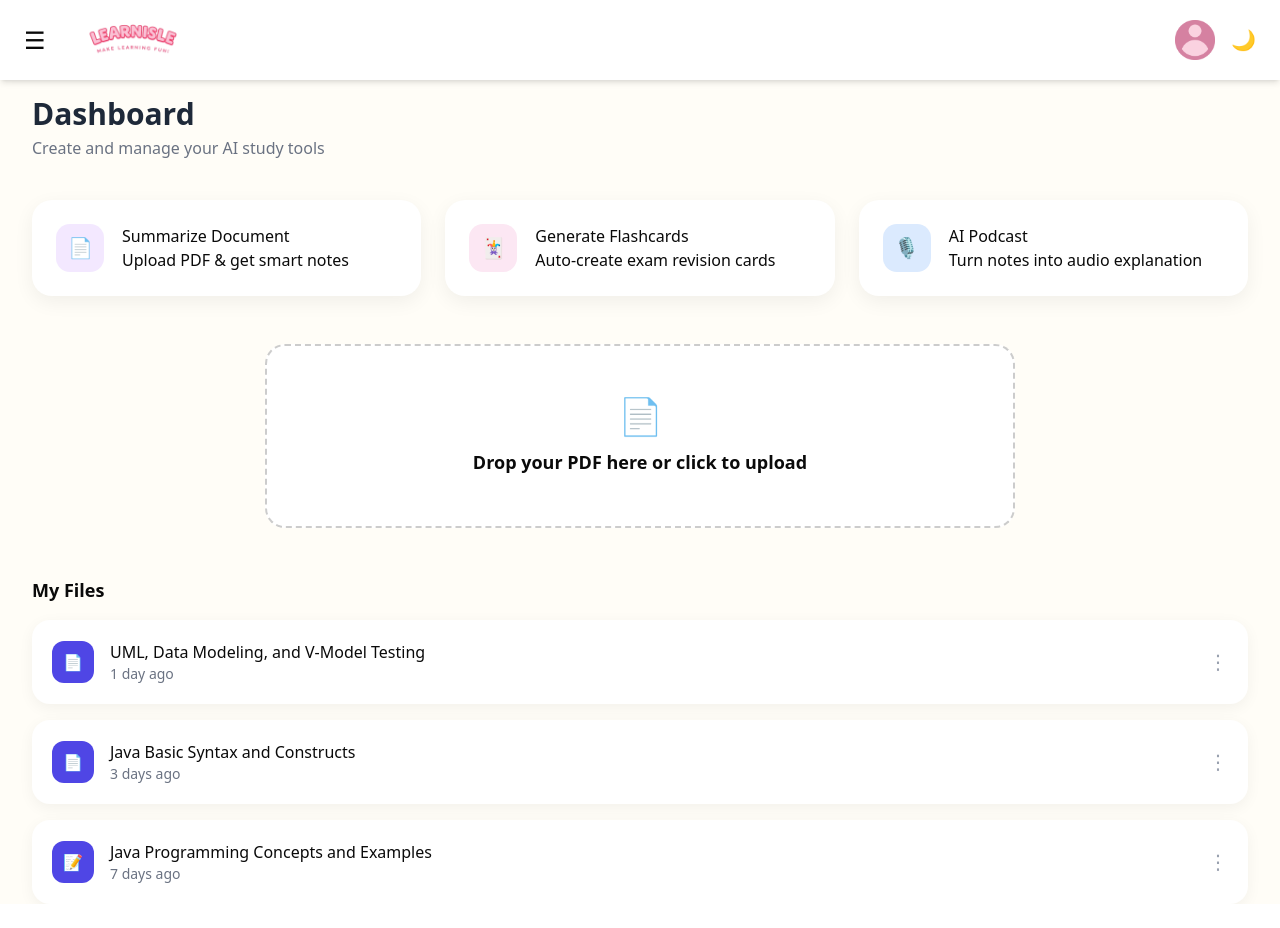
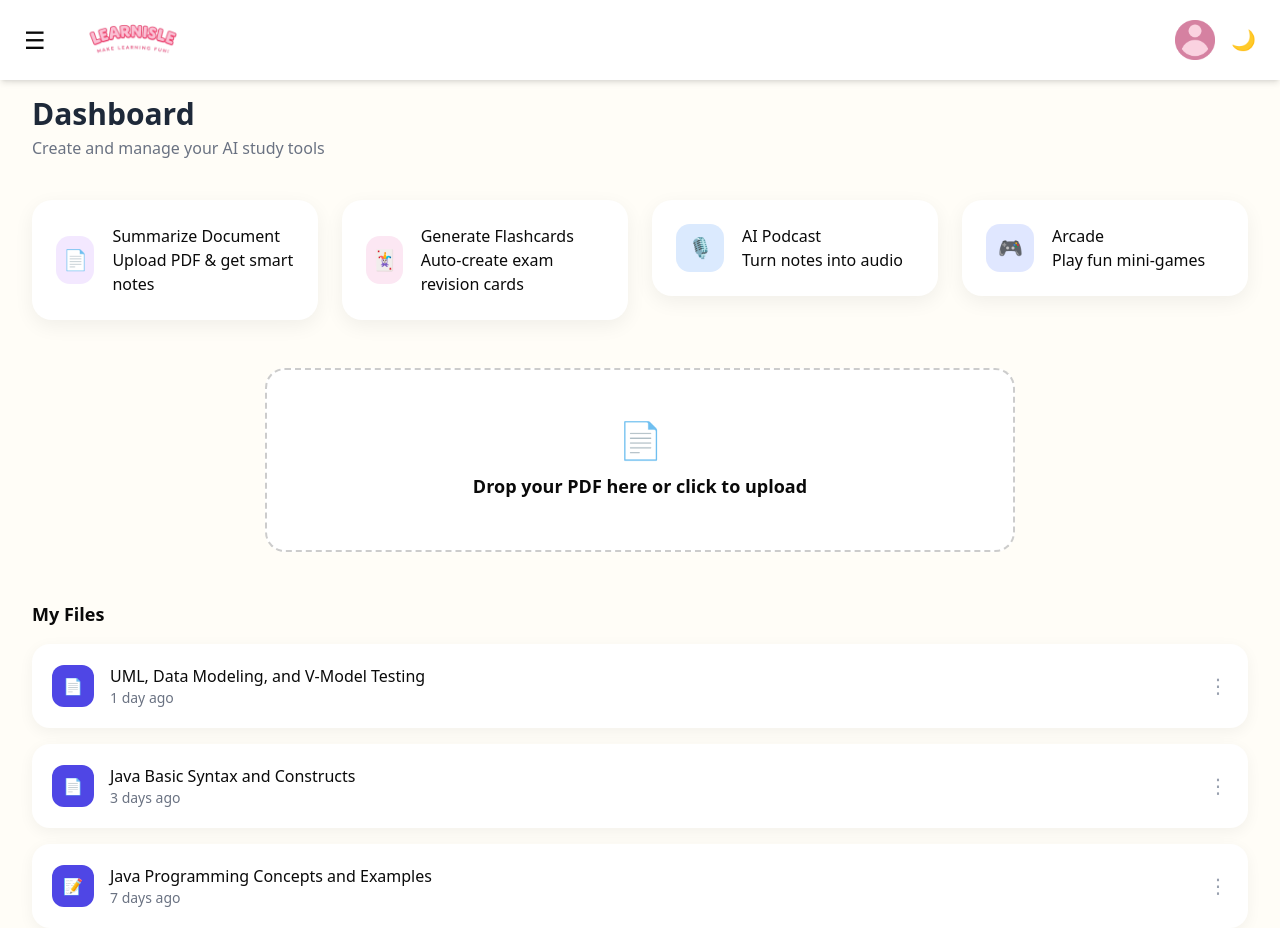
Before and after one commit to Paradox007000/learnisle-2, a Next.js app: page /dashboard in a window 1280 px wide. Before the commit the page ends 904 px from the top, so only its background shows below. Built offline with nearby package versions, Linux system fonts and the light colour scheme; no server answers; sample sign-in values are in the browser's storage.

Commit message:
Updated Dashboard

```diff
--- a/app/dashboard/page.tsx
+++ b/app/dashboard/page.tsx
@@ -64,19 +64,14 @@ export default function Dashboard() {
         body: formData,
       });
       const data = await res.json();
-
       if (data.success && data.documentId) {
         localStorage.setItem("latestDoc", data.documentId);
-
-      // ✅ Dispatch event to refresh flashcards automatically
         window.dispatchEvent(new Event("flashcardsUpdated"));
-      console.log("📢 Flashcards update event dispatched");
       }
     } catch (err) {
       console.error("Upload failed:", err);
     }
   };
-
 
   const getFileIcon = (type: string) => {
     switch (type) {
@@ -87,7 +82,6 @@ export default function Dashboard() {
     }
   };
 
-  // Menu styles
   const menuStyle: React.CSSProperties = {
     display: "block",
     padding: "12px 20px",
@@ -112,7 +106,6 @@ export default function Dashboard() {
           <div className="w-full flex items-center justify-between">
             <div className="flex items-center gap-4">
               <button onClick={() => setIsMenuOpen(true)} className="text-2xl dark:text-white">☰</button>
-              {/* Logo enlarged */}
               <img src="/logo.png" alt="Logo" className="h-24 w-auto object-contain" />
             </div>
 
@@ -133,8 +126,7 @@ export default function Dashboard() {
           </div>
         </header>
 
-
-        {/* 📂 MENU DRAWER */}
+        {/* MENU DRAWER */}
         {isMenuOpen && (
           <div
             style={{
@@ -165,48 +157,24 @@ export default function Dashboard() {
             </button>
 
             <div style={{ marginTop: "20px" }}>
-              <Link
-                href="/arcade"
-                onClick={() => setIsMenuOpen(false)}
-                style={{ ...menuStyle, background: "#e6f0ff" }}
-              >
+              <Link href="/arcade" onClick={() => setIsMenuOpen(false)} style={{ ...menuStyle, background: "#e6f0ff" }}>
                 🎮 Arcade
               </Link>
-              <Link
-                href="/document"
-                onClick={() => setIsMenuOpen(false)}
-                style={{ ...menuStyle, background: "#e6f0ff" }}
-              >
+              <Link href="/document" onClick={() => setIsMenuOpen(false)} style={{ ...menuStyle, background: "#e6f0ff" }}>
                 📄 Document
               </Link>
-              <Link
-                href="/podcast"
-                onClick={() => setIsMenuOpen(false)}
-                style={{ ...menuStyle, background: "#e6f0ff" }}
-              >
+              <Link href="/podcast" onClick={() => setIsMenuOpen(false)} style={{ ...menuStyle, background: "#e6f0ff" }}>
                 🎙️ Podcast
               </Link>
-              <Link
-                href="/flashcards"
-                onClick={() => setIsMenuOpen(false)}
-                style={{ ...menuStyle, background: "#e6f0ff" }}
-              >
+              <Link href="/flashcards" onClick={() => setIsMenuOpen(false)} style={{ ...menuStyle, background: "#e6f0ff" }}>
                 🃏 Flashcards
               </Link>
               <hr style={dividerStyle} />
-              <Link
-                href="/mimi"
-                onClick={() => setIsMenuOpen(false)}
-                style={{ ...menuStyle, background: "#fce4ec" }}
-              >
+              <Link href="/mimi" onClick={() => setIsMenuOpen(false)} style={{ ...menuStyle, background: "#fce4ec" }}>
                 😺 Mimi
               </Link>
               <hr style={dividerStyle} />
-              <Link
-                href="/account"
-                onClick={() => setIsMenuOpen(false)}
-                style={{ ...menuStyle, background: "#f5f5f5" }}
-              >
+              <Link href="/account" onClick={() => setIsMenuOpen(false)} style={{ ...menuStyle, background: "#f5f5f5" }}>
                 👤 Account
               </Link>
             </div>
@@ -238,8 +206,8 @@ export default function Dashboard() {
           </p>
         </div>
 
-        {/* FEATURE BOXES */}
-        <div className="grid grid-cols-1 md:grid-cols-3 gap-6 mb-12">
+        {/* FEATURE BOXES (Updated Order) */}
+        <div className="grid grid-cols-1 md:grid-cols-4 gap-6 mb-12">
           <Link href="/document">
             <div className="premiumCard">
               <div className="cardIcon bg-purple-100 text-purple-600">📄</div>
@@ -265,13 +233,23 @@ export default function Dashboard() {
               <div className="cardIcon bg-blue-100 text-blue-600">🎙️</div>
               <div>
                 <h3>AI Podcast</h3>
-                <p>Turn notes into audio explanation</p>
+                <p>Turn notes into audio </p>
+              </div>
+            </div>
+          </Link>
+
+          <Link href="/arcade">
+            <div className="premiumCard">
+              <div className="cardIcon bg-indigo-100 text-indigo-600">🎮</div>
+              <div>
+                <h3>Arcade</h3>
+                <p>Play fun mini-games</p>
               </div>
             </div>
           </Link>
         </div>
 
-        {/* UPLOAD */}
+        {/* UPLOAD BOX & FILE LIST (unchanged) */}
         <div className="flex justify-center mb-12">
           <div
             className={`uploadBox ${dragOver ? "dragActive" : ""}`}
@@ -294,11 +272,7 @@ export default function Dashboard() {
           </div>
         </div>
 
-        {/* FILE LIST */}
-        <h2 className="text-lg font-semibold mb-4 dark:text-white">
-          My Files
-        </h2>
-
+        <h2 className="text-lg font-semibold mb-4 dark:text-white">My Files</h2>
         <div className="space-y-4">
           {files.map((file) => (
             <div key={file.id} className="fileRow">
@@ -306,9 +280,7 @@ export default function Dashboard() {
                 <div className="docIcon">{getFileIcon(file.type)}</div>
                 <div>
                   <h4 className="font-medium dark:text-white">{file.name}</h4>
-                  <p className="text-sm text-gray-500 dark:text-gray-400">
-                    {file.lastOpened}
-                  </p>
+                  <p className="text-sm text-gray-500 dark:text-gray-400">{file.lastOpened}</p>
                 </div>
               </div>
               <span className="text-xl text-gray-400 cursor-pointer">⋮</span>
```
Lines whose indentation alone changed are shown as unchanged.
